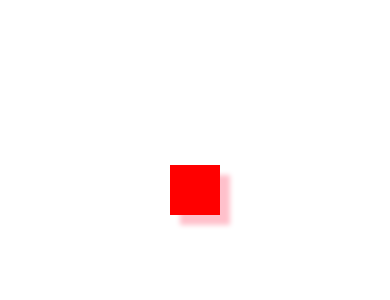
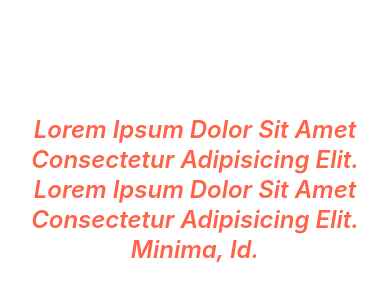
Before and after one commit to shrikantkalar023/learning-React-Native, a React Native app: screen / in a window 390 px wide. Shown: the part 232-532 px from the top of the page. Built offline with nearby package versions, Linux system fonts and the light colour scheme.

Commit message:
text styles

```diff
--- a/App.tsx
+++ b/App.tsx
@@ -1,4 +1,4 @@
-import { View } from "react-native";
+import { Text, View } from "react-native";
 
 export default function App() {
   return (
@@ -9,22 +9,21 @@ export default function App() {
         alignItems: "center",
       }}
     >
-      <View
+      <Text
         style={{
-          width: 50,
-          height: 50,
-          backgroundColor: "red",
-          shadowColor: "pink", // both for ios and android
-          elevation: 5, // for android.
-          shadowOffset: {
-            // for ios
-            height: 10,
-            width: 10,
-          },
-          shadowOpacity: 1, // for ios
-          shadowRadius: 5, // for ios
+          fontSize: 24,
+          // fontFamily: "Roboto",
+          fontStyle: "italic",
+          fontWeight: "600",
+          color: "tomato",
+          textTransform: "capitalize",
+          textAlign: "center",
+          lineHeight: 30,
         }}
-      ></View>
+      >
+        Lorem ipsum dolor sit amet consectetur adipisicing elit. Lorem ipsum
+        dolor sit amet consectetur adipisicing elit. Minima, id.
+      </Text>
     </View>
   );
 }
```
Also changed, not shown: 1 other file (tests, documents, lock files or other folders).
